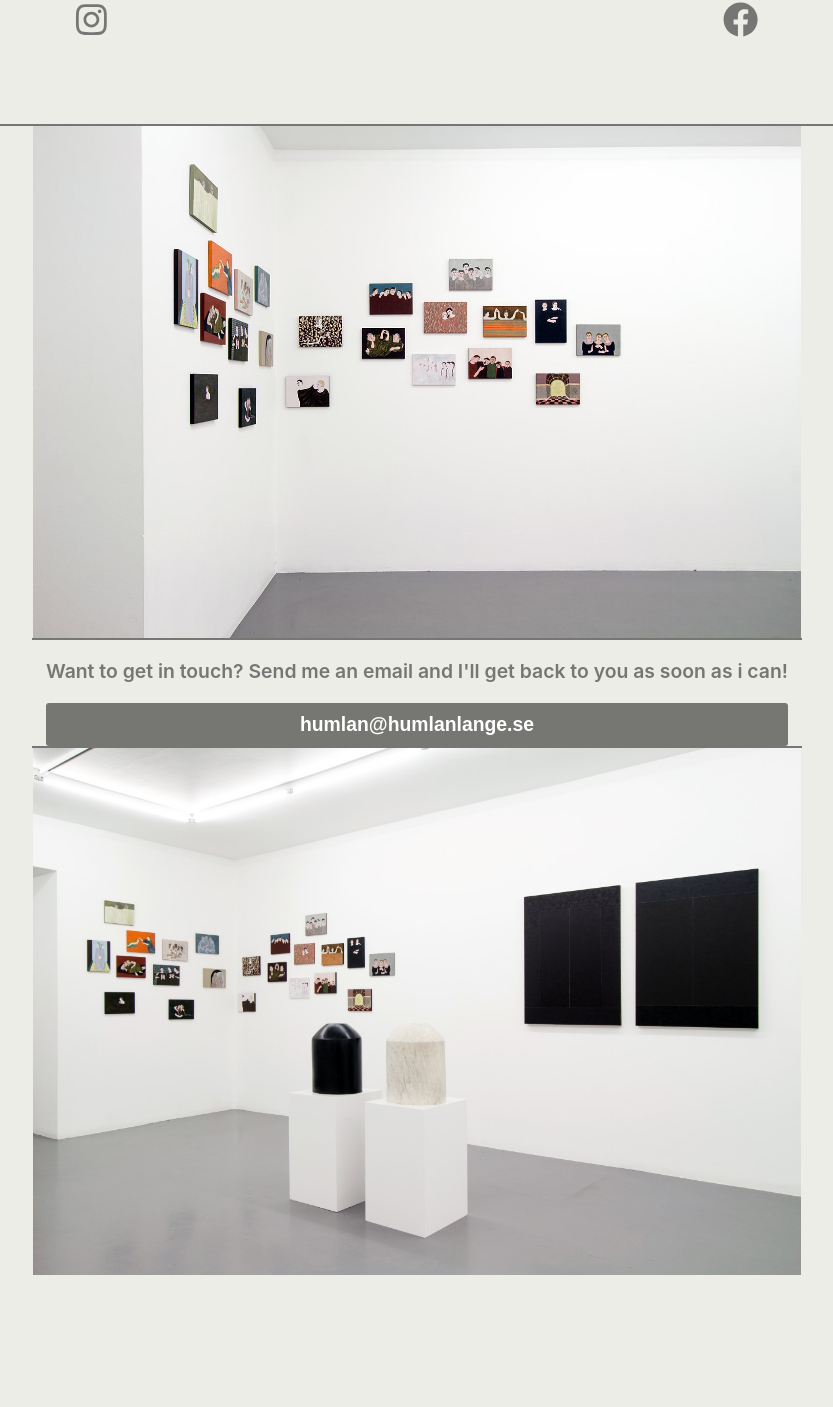
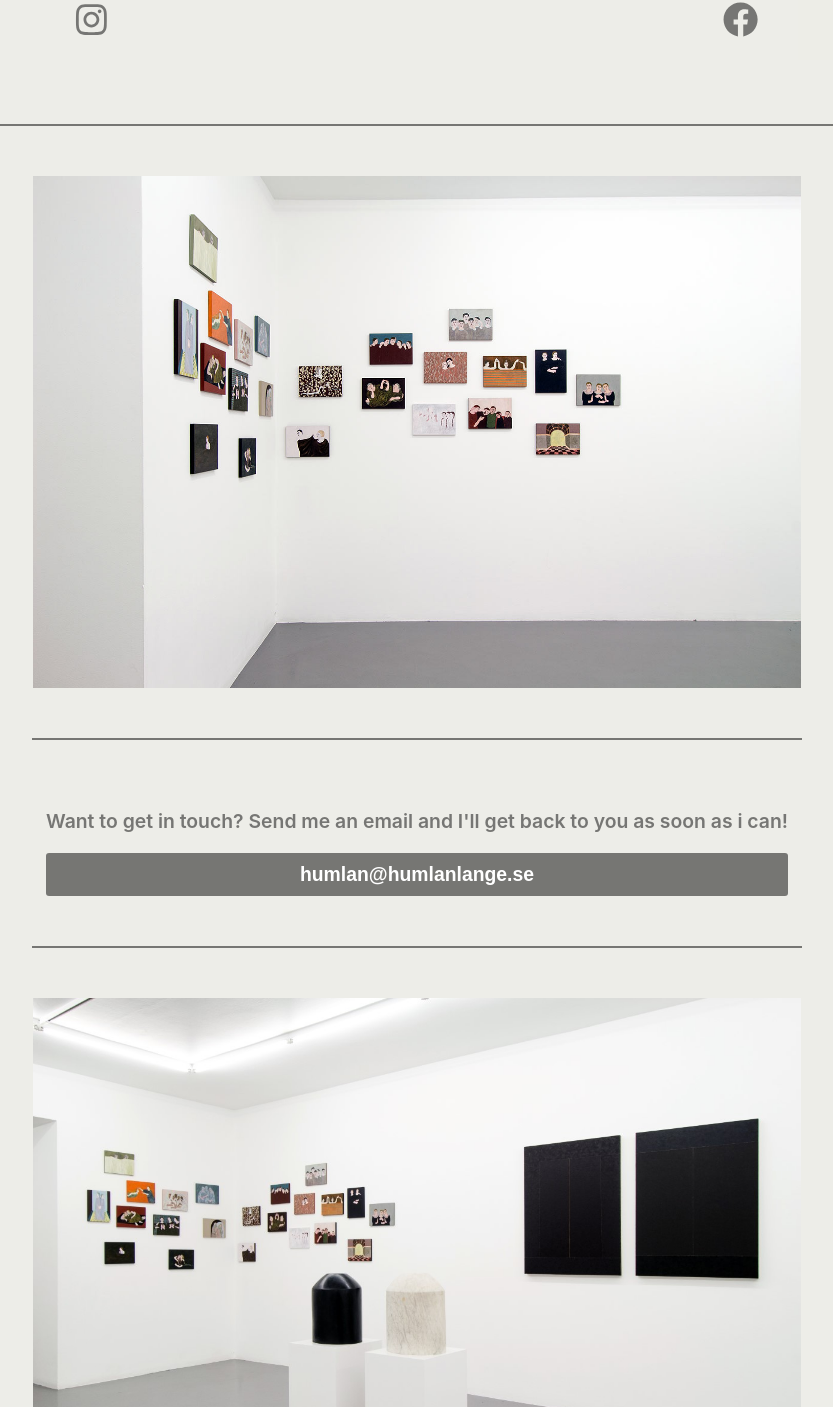
Before and after one commit to Kaijonsson/humlan-lange, a React (Create React App) app: page /about in a window 1280 px wide. Shown: the part 740-2147 px from the top of the page, without its empty margins (223-1056 px from the left). Built offline with nearby package versions, Linux system fonts and the light colour scheme.

Commit message:
tablet mediaQ on aboutpage

```diff
--- a/src/views/about/About.js
+++ b/src/views/about/About.js
@@ -1,5 +1,7 @@
 import React from "react";
 import "./about.css";
+import "./tabletSpec.css";
+
 function About() {
   return (
     <div id="mainAboutContainer">
@@ -20,11 +22,11 @@ function About() {
         <img
           src="/pictures/ustallning2.jpg"
           alt="paintings"
-          className="collection"
+          className="collection mediaQSep"
         />
 
         <div className="itemSeparator" />
-        <div>
+        <div className="mediaQSep">
           <p>
             Want to get in touch? Send me an email and I'll get back to you as
             soon as i can!
@@ -40,7 +42,7 @@ function About() {
         <img
           src="/pictures/utstallning3.jpg"
           alt="paintings"
-          className="collection"
+          className="collection mediaQSep"
         />
       </div>
     </div>
--- a/src/views/about/about.css
+++ b/src/views/about/about.css
@@ -46,6 +46,7 @@ input[type=text], select, textarea {
       flex-direction: column;
   }
 
+
   #contactContainer{
     min-height: 100vh;
     display: flex;
--- /dev/null
+++ b/src/views/about/tabletSpec.css
@@ -0,0 +1,7 @@
+@media only screen and (min-width: 450px) {
+
+    .mediaQSep{
+        margin-top: 50px;
+        margin-bottom: 50px;
+    }
+ }
```
